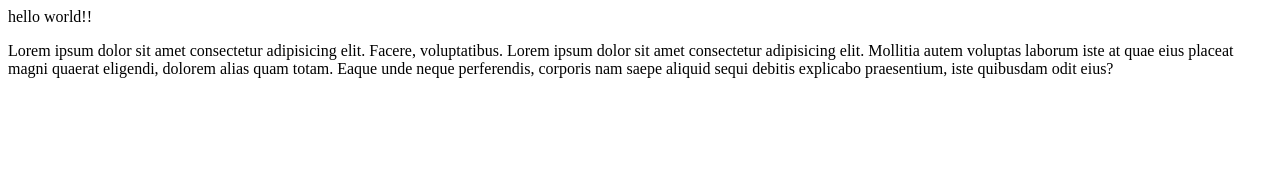
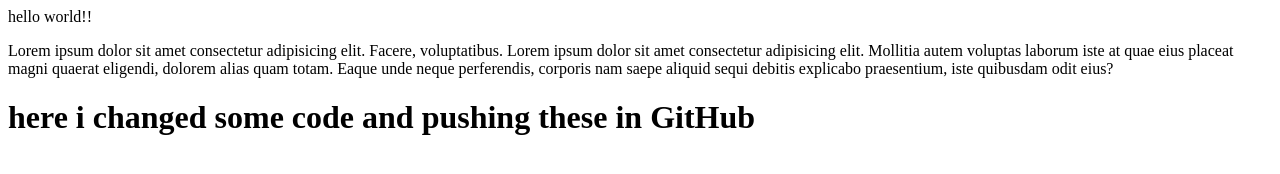
Before and after one commit to ashiikkhaan/my-second-repo, a plain HTML site: page index.html in a window 1280 px wide. Drawn offline with Linux system fonts and the light colour scheme.

Commit message:
added header

```diff
--- a/index.html
+++ b/index.html
@@ -9,5 +9,6 @@
 <body>
     <head>hello world!!</head>
     <p>Lorem ipsum dolor sit amet consectetur adipisicing elit. Facere, voluptatibus. Lorem ipsum dolor sit amet consectetur adipisicing elit. Mollitia autem voluptas laborum iste at quae eius placeat magni quaerat eligendi, dolorem alias quam totam. Eaque unde neque perferendis, corporis nam saepe aliquid sequi debitis explicabo praesentium, iste quibusdam odit eius?</p>
+    <h1>here i changed some code and pushing these in GitHub</h1>
 </body>
 </html>
```
